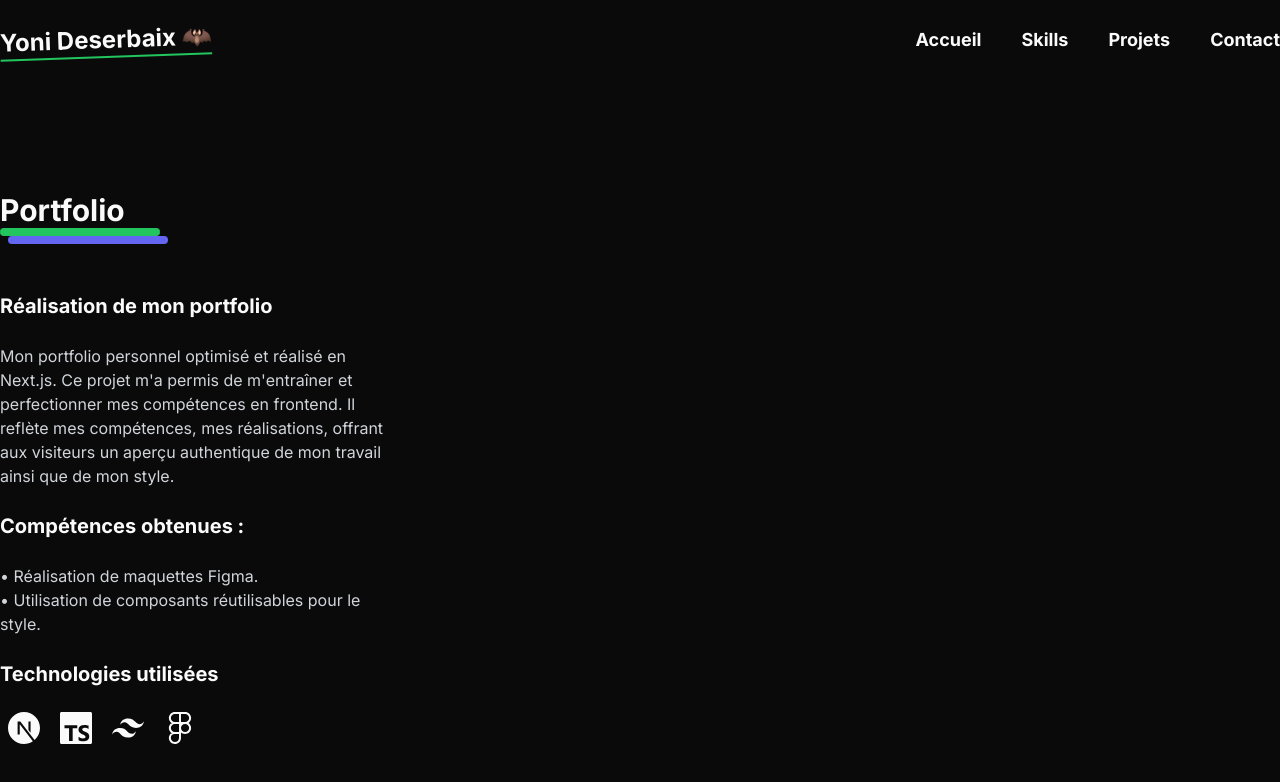
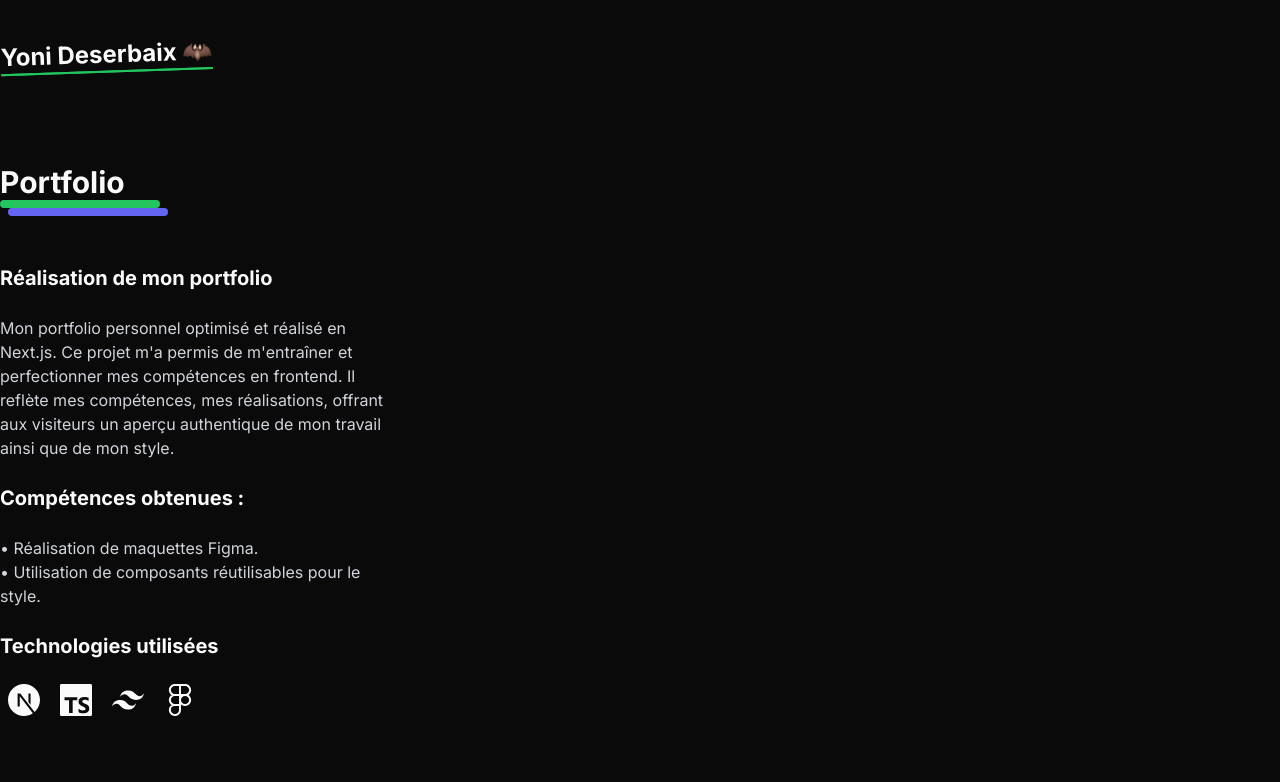
Before and after one commit to Yoni-Deserbaix/Portfolio, a Next.js app: page /project/1 in a window 1280 px wide. Shown: the top 782 px of the page. Built offline with nearby package versions, Linux system fonts and the light colour scheme.

Commit message:
add route to home page

```diff
--- a/src/app/project/[id]/page.tsx
+++ b/src/app/project/[id]/page.tsx
@@ -2,6 +2,7 @@ import Footer from "@/app/components/Footer";
 import Header from "@/app/components/Header";
 import { ProjectsData } from "@/app/components/Projects/ProjectsData";
 import Title from "@/components/ui/Title";
+import Link from "next/link";
 import { IconType } from "react-icons";
 
 type ProjectType = {
@@ -20,7 +21,12 @@ export default function Home({ params }: ProjectType) {
 
   return (
     <div className="max-w-7xl mx-auto max-xl:px-8">
-      <Header />
+        <div className="text-2xl font-bold underline underline-offset-8 decoration-green-500 -rotate-2 pt-5">
+
+      <Link href="/" >
+          Yoni Deserbaix 🦇
+      </Link>
+        </div>
       <Title
         text={project.title}
         className="flex flex-col mt-28 items-start justify-center text-3xl"
```
